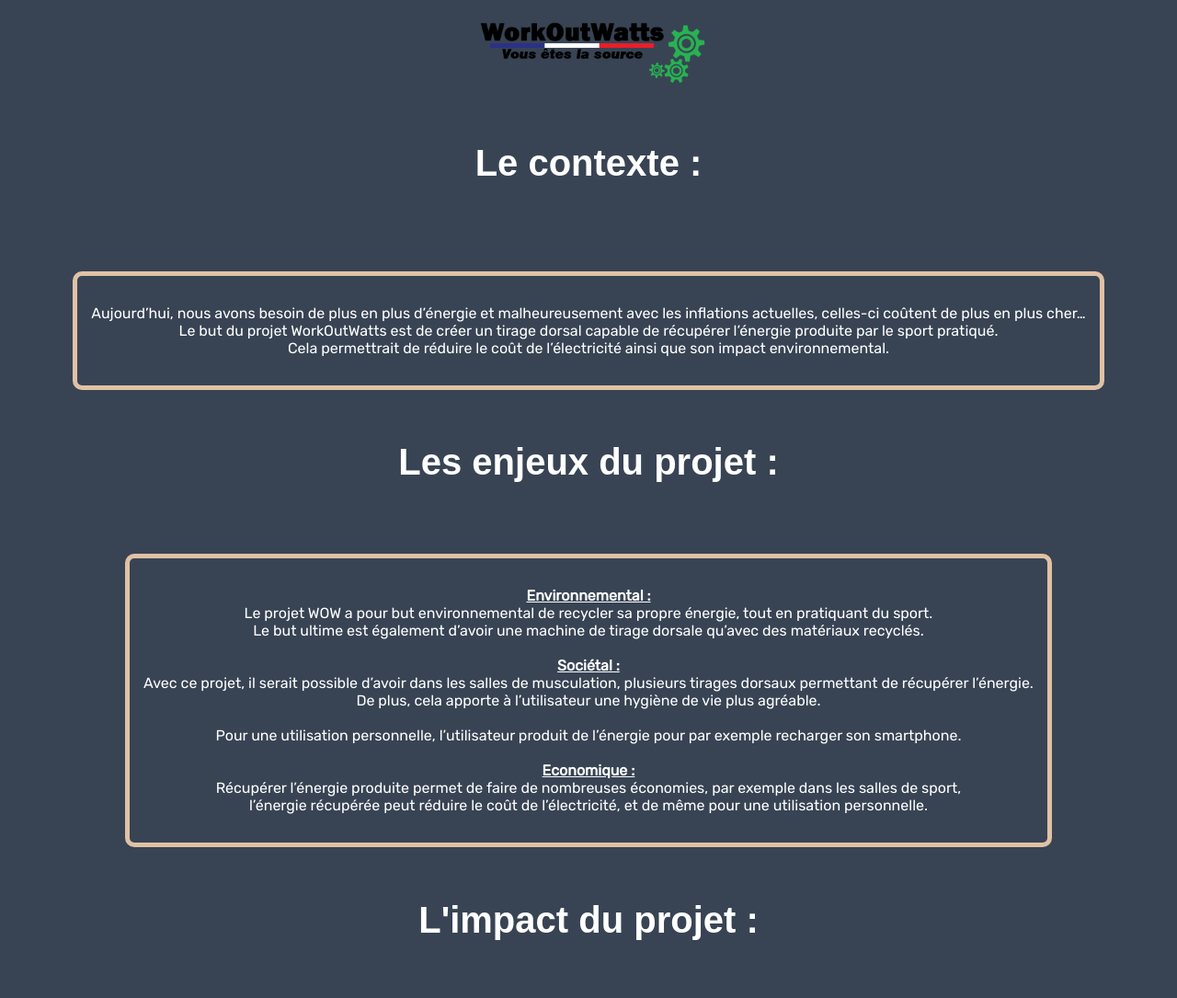
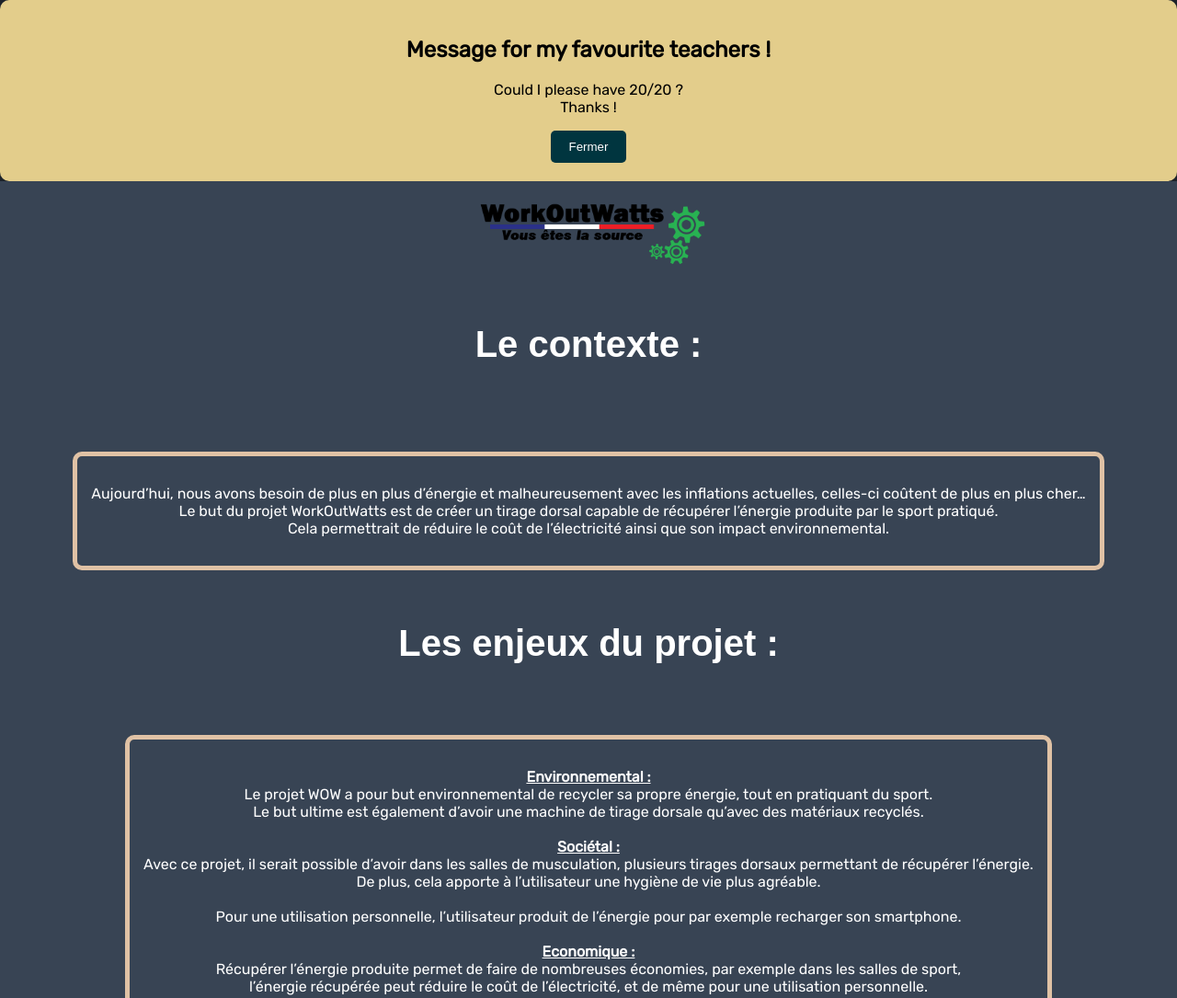
Before and after one commit to Robin0u/workoutwatts, a plain HTML site: page index.html in a window 1280 px wide. Shown: the top 1085 px of the page at 92% size. Drawn offline with Linux system fonts and the light colour scheme; a web font is replaced by a local one.

Commit message:
Add files via upload

```diff
--- a/index.html
+++ b/index.html
@@ -24,6 +24,18 @@
  </head>
 
  <body>
+
+
+<div class="popup" id="popup">
+    <div class="popup-content">
+        <h2>Message for my favourite teachers ! </h2>
+        <p>Could I please have 20/20 ? <br>
+        Thanks ! </p>
+        <button onclick="closePopup()">Fermer</button>
+    </div>
+</div>
+
+<script src="script.js"></script>
 
  <div class="page-title">
   <a href="index.html" class="image-container">
@@ -91,7 +103,7 @@ ce qui représente une économie annuelle estimée à 50 euros.
 <h1> Modélisation :</h1>
 </div>
 
-<div class="description">
+<div class="box">
   <img src="3D.png" alt="3d" >
 </div>
 
@@ -100,7 +112,7 @@ ce qui représente une économie annuelle estimée à 50 euros.
 </div>
 
 <div class="description">
-  <iframe width="560" height="315" src="https://www.youtube.com/embed/rwAanAkiAfE?si=zyqtiRu7n-MjvV0O" title="YouTube video player" frameborder="0" allow="accelerometer; autoplay; clipboard-write; encrypted-media; gyroscope; picture-in-picture; web-share" referrerpolicy="strict-origin-when-cross-origin" allowfullscreen></iframe>
+  <iframe width="560" height="315" src="https://www.youtube.com/embed/dQw4w9WgXcQ?si=RU0J5M4Ljq5xaAjO" title="YouTube video player" frameborder="0" allow="accelerometer; autoplay; clipboard-write; encrypted-media; gyroscope; picture-in-picture; web-share" referrerpolicy="strict-origin-when-cross-origin" allowfullscreen></iframe>
 </div>
 
 
--- /dev/null
+++ b/script.js
@@ -0,0 +1,7 @@
+window.onload = function() {
+    document.getElementById("popup").style.display = "block";
+}
+
+function closePopup() {
+    document.getElementById("popup").style.display = "none";
+}
--- a/stylewow.css
+++ b/stylewow.css
@@ -1,3 +1,32 @@
+.popup {
+    position: relative;
+    top: 0;
+    left: 0;
+    width: 100%;
+    height: 100%;
+    background-color: rgba(0, 0, 0, 0.5);
+    display: none;
+    justify-content: center;
+    align-items: center;
+}
+
+.popup-content {
+    background-color: #E3CD8B;
+    padding: 20px;
+    border-radius: 10px;
+    text-align: center;
+    font-family: Rubik, sans-serif;
+}
+
+button {
+    padding: 10px 20px;
+    background-color: #00353F;
+    color: #fff;
+    border: none;
+    border-radius: 5px;
+    cursor: pointer;
+}
+
 body, div {
 	margin: 0;
 	padding: 0;
@@ -11,6 +40,7 @@ body {
       height: auto;
       margin: 0;
 	}
+
 
 .page-title {
       position: relative;
@@ -76,3 +106,17 @@ body {
 	text-align : center;
 	margin-bottom: 20px;
 }
+
+.box {
+	text-align : center;
+	border-radius: 10px;
+    border: 5px solid #E0C2A5;
+    padding: 15px;
+    display: inline-block;
+    margin: 30px;
+    transition:opacity 0.6s ease-in-out;
+    }
+
+    .contenair:hover > :not(:hover) {
+    	opacity: 0.4;
+}
```
